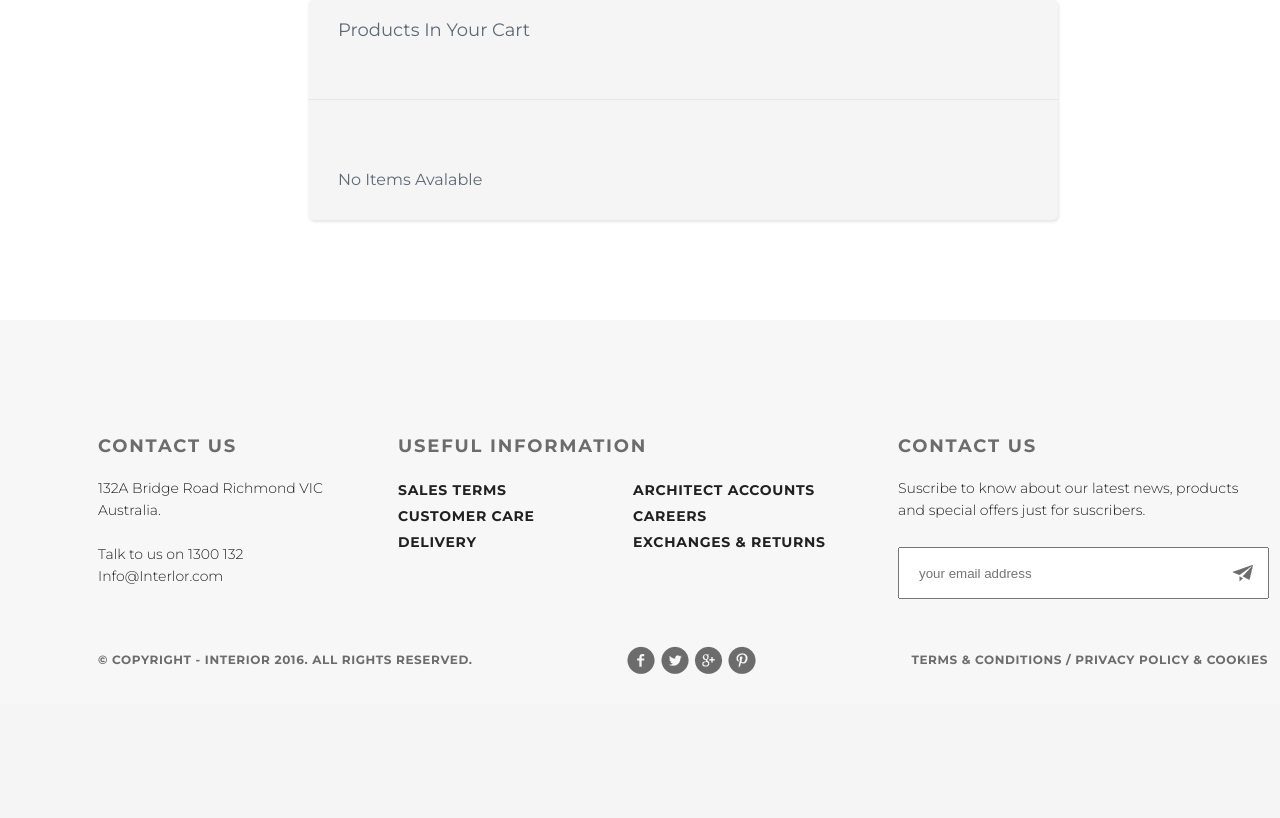
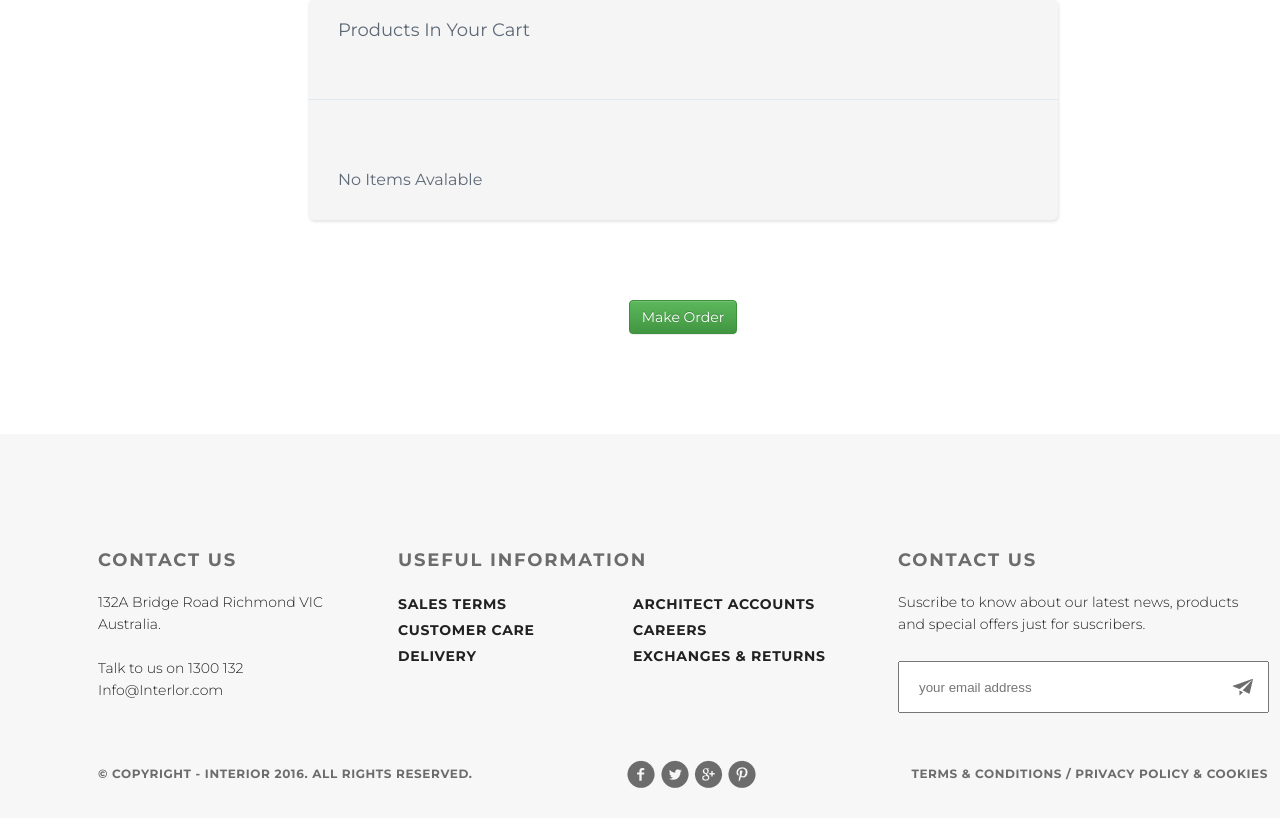
Before and after one commit to kurtatag/geekbrains-django-optimization-tools, a Django app: page /cart/ in a window 1280 px wide; the page is wider, and only the part inside the window is pictured. Shown: the part 441-1259 px from the top of that part. Before the commit the page ends 1115 px from the top of that part, so only its background shows below. Run offline with Django 3.2, Linux system fonts and the light colour scheme; the visitor is signed in with stand-in values (Sample User, id 1); data that the repository does not hold is empty; some libraries are stand-ins or nearby versions.

Commit message:
Add 'Make Order' button to cart.html

```diff
--- a/cartapp/templates/cartapp/cart.html
+++ b/cartapp/templates/cartapp/cart.html
@@ -60,7 +60,15 @@
 
     </div>
 
-    <script type="text/javascript">
+    <div class="bootstrap-iso">
+        <div class="text-center">
+            <button class="btn btn-success btn-round">
+                <a href="{% url 'ordersapp:order_create' %}" style="text-decoration: none; color: white;">
+                    Make Order
+                </a>
+            </button>
+        </div>
+    </div>
 
-    </script>
+    <script type="text/javascript"></script>
 {% endblock content %}
```
